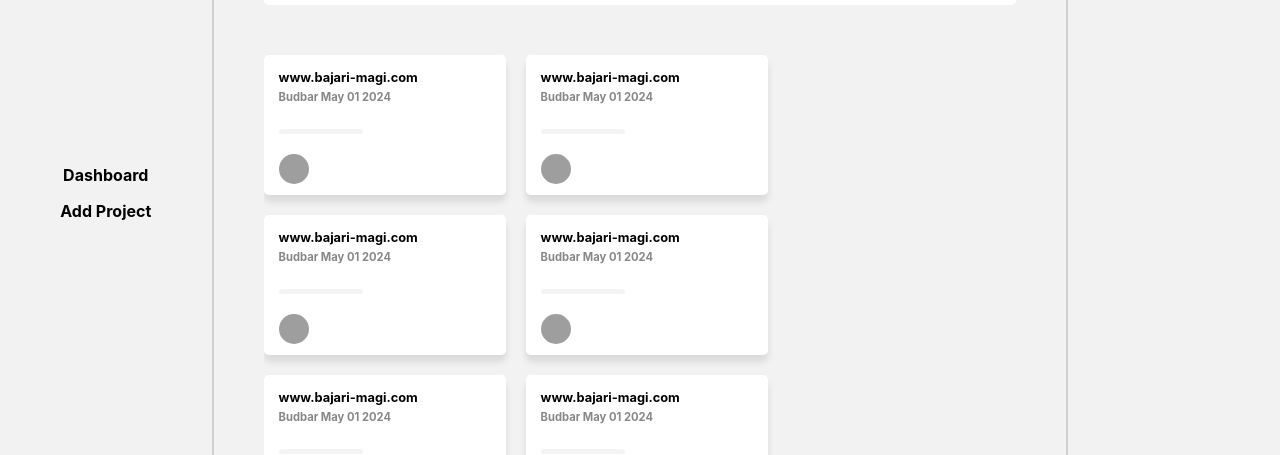
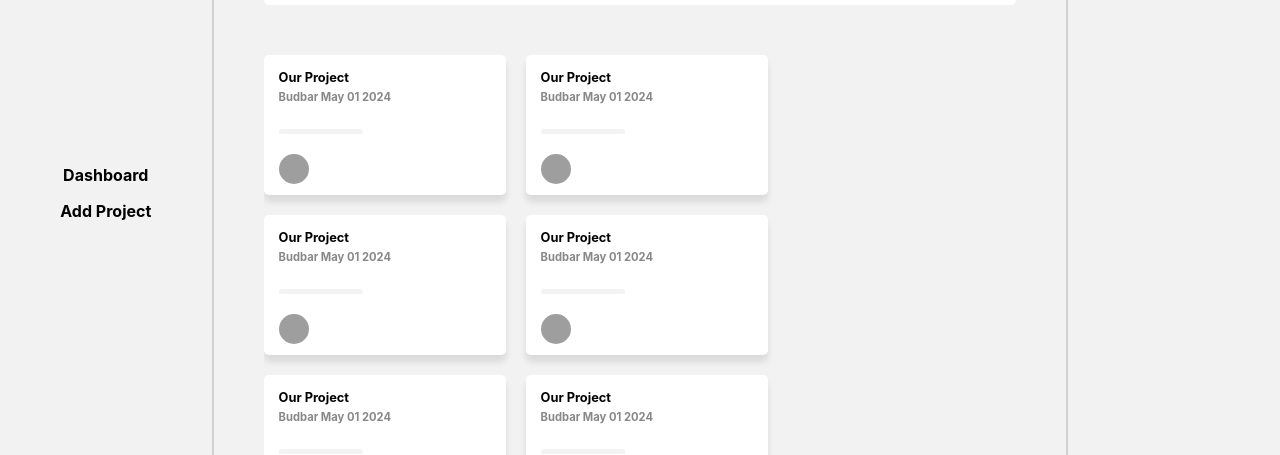
Before and after one commit to BCA-Major-Project/PMS-Frontend, a React (Vite) app: page /home in a window 1280 px wide. Shown: the part 217-672 px from the top of the page. Built offline with nearby package versions, Linux system fonts and the light colour scheme; no server answers; grey boxes are pictures that could not be loaded.

Commit message:
fixed dashboard

```diff
--- a/src/components/ProjectCard/ProjectCard.jsx
+++ b/src/components/ProjectCard/ProjectCard.jsx
@@ -4,7 +4,7 @@ import Member from '../Members/Member'
 function ProjectCard() {
     return (
       <div className='dabba'>
-        <p className='projName'>www.bajari-magi.com</p>
+        <p className='projName'>Our Project</p>
         <p className='date'>Budbar May 01 2024</p>
         <hr className='underline'/>
         <div className='team'>
```
